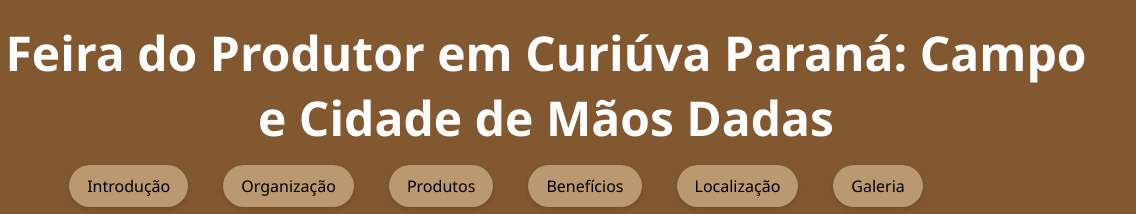
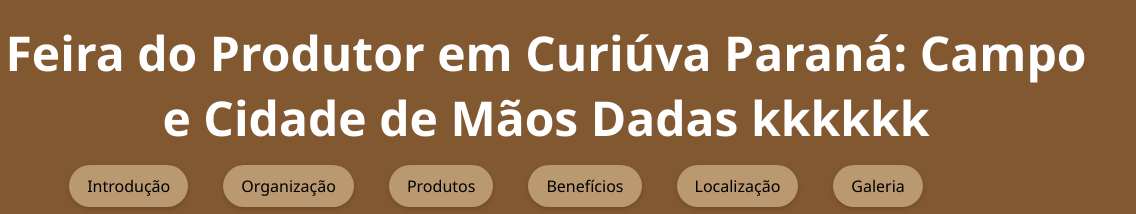
Before and after one commit to vini052008/projeto_site, a plain HTML site: page index.html in a window 1280 px wide. Shown: the top 214 px of the page, 144-1280 px from the left. Drawn offline with Linux system fonts and the light colour scheme.

Commit message:
Update index.html

```diff
--- a/index.html
+++ b/index.html
@@ -13,7 +13,7 @@
     <div class="logo-titulo">
       <img src="img/OIP.jpg" alt="Logo Feirinha" class="logo-img">
       <h1>Feira do Produtor em Curiúva Paraná: Campo e Cidade
-        de Mãos Dadas</h1>
+        de Mãos Dadas kkkkkk</h1>
     </div>
     <nav class="botoes-navegacao">
       <a href="#introducao">Introdução</a>
```
